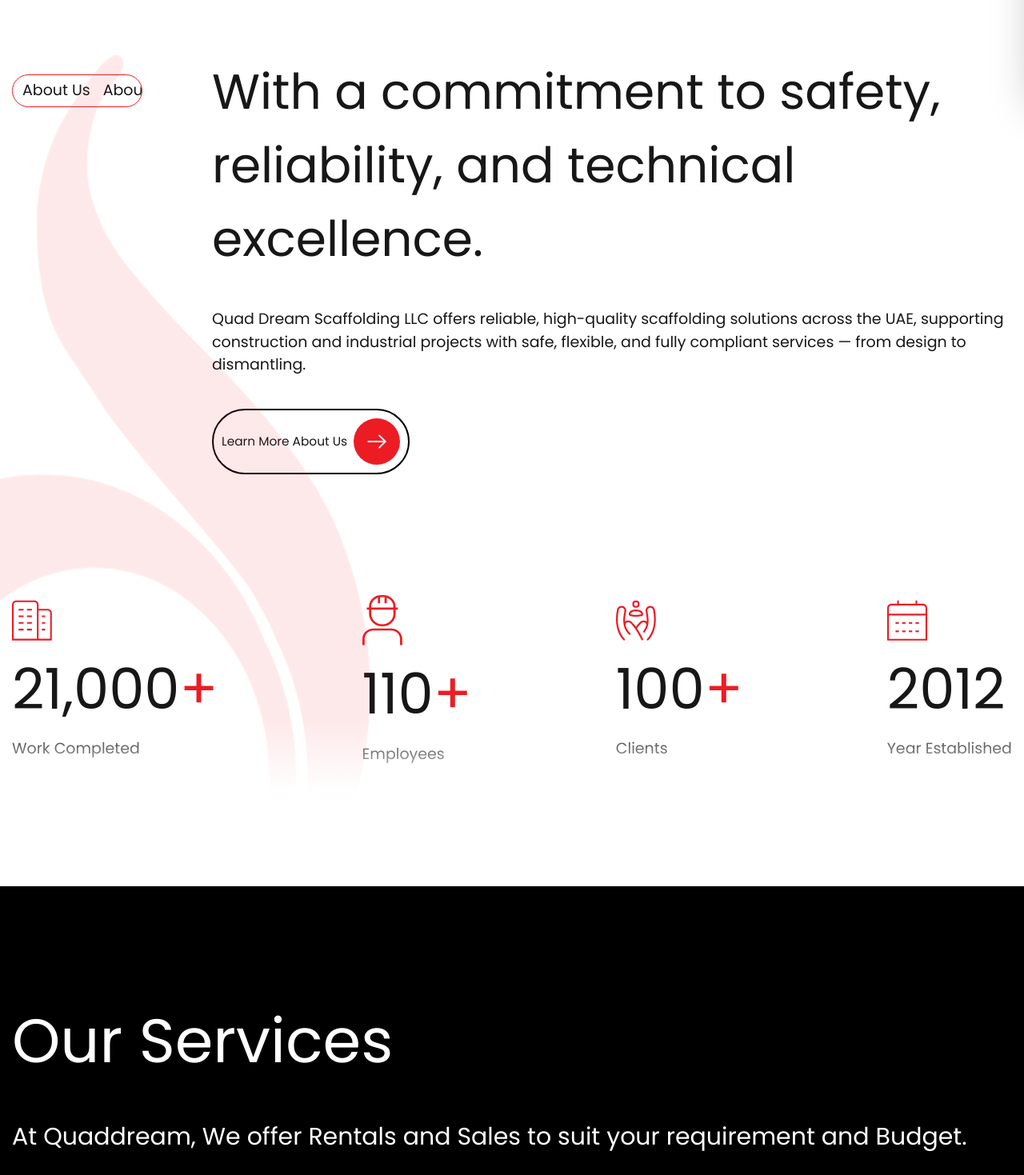
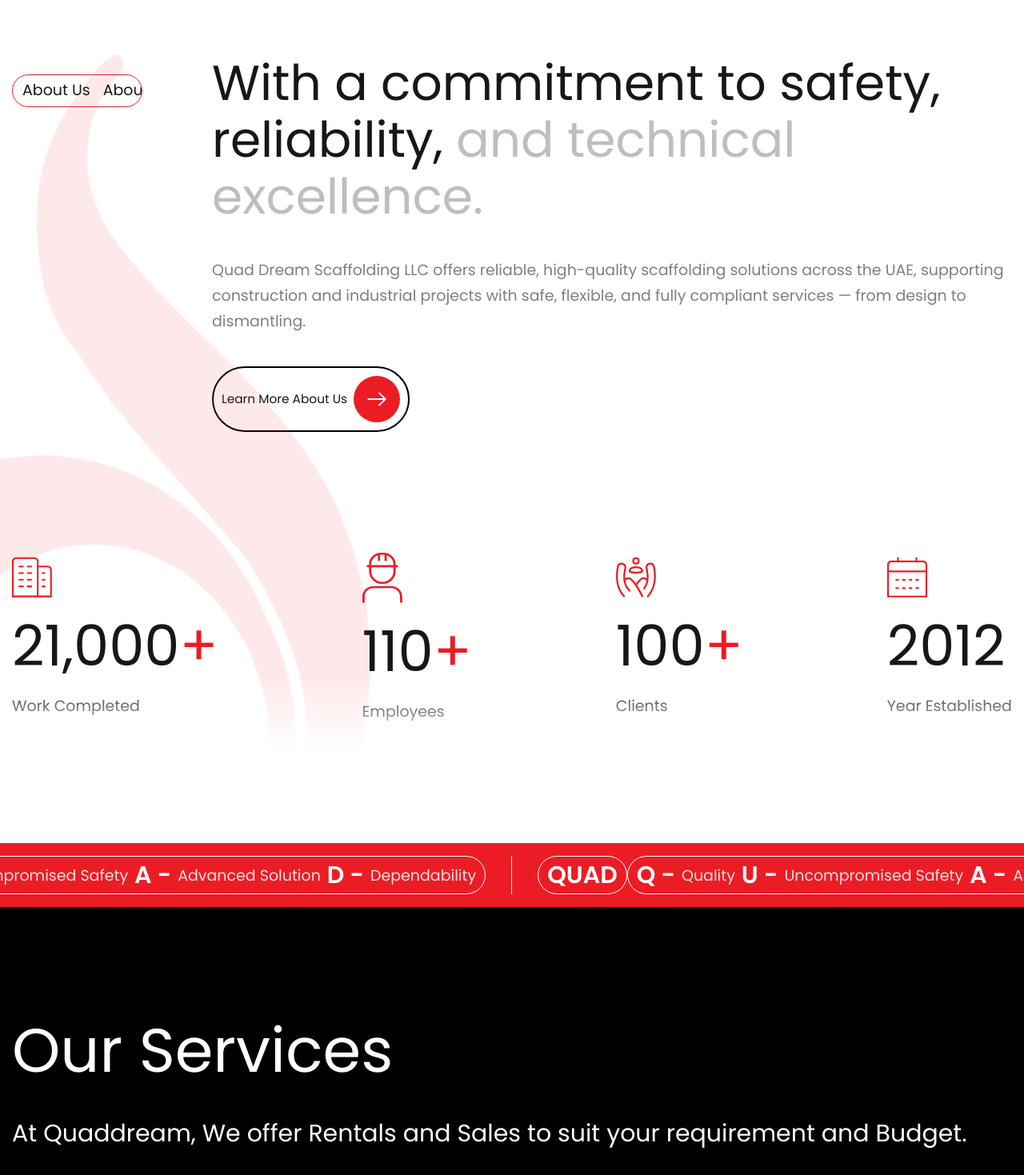
Before and after one commit to quaddream/quaddream, a Next.js app: page / in a window 1280 px wide. Shown: the part 681-2150 px from the top of the page at 80% size. Built offline with nearby package versions, Linux system fonts and the light colour scheme.

Commit message:
home ticker

```diff
--- a/app/(user)/layout.tsx
+++ b/app/(user)/layout.tsx
@@ -31,7 +31,7 @@
       <body
         className={`${poppins.variable} ${inter.variable} antialiased`}
       >
-        <Navbar />
+        {/* <Navbar /> */}
         {children}
         <Footer />
       </body>
--- a/app/components/home/Index.tsx
+++ b/app/components/home/Index.tsx
@@ -2,12 +2,15 @@
 import Banner from './sections/Banner'
 import Commitment from './sections/Commitment'
 import Services from './sections/Services'
+import HomeTicker from './sections/HomeTicker'
 
 const Index = () => {
+
   return (
    <div className='bg-black'>
     <Banner/>
     <Commitment/>
+    <HomeTicker/>
     <Services/>
    </div>
   )
--- a/app/components/home/sections/Commitment.tsx
+++ b/app/components/home/sections/Commitment.tsx
@@ -11,8 +11,8 @@
                     <button className='border border-primary rounded-full py-[5px] px-[12px] text-nowrap cursor-pointer flex items-center gap-2 text-19 w-[163px] overflow-x-hidden'>About Us <div className='bg-black w-[5px] h-[5px] rounded-full'></div> About Us</button>
                 </div>
                 <div className='col-span-4 flex flex-col gap-10'>
-                    <h2 className='text-65'>With a commitment to safety, reliability, and technical excellence.</h2>
-                    <p className='text-19'>Quad Dream Scaffolding LLC offers reliable, high-quality scaffolding solutions across the UAE,
+                      <h2 className='text-65 leading-[1.153846153846154]'>With a commitment to safety, reliability, <span className='text-[#bebebe]'>and technical excellence.</span></h2>
+                    <p className='text-19 text-[#7f7f7f] leading-[1.684210526315789]'>Quad Dream Scaffolding LLC offers reliable, high-quality scaffolding solutions across the UAE,
                         supporting construction and industrial projects with safe, flexible, and fully compliant services —
                         from design to dismantling.
                     </p>
--- /dev/null
+++ b/app/components/home/sections/HomeTicker.tsx
@@ -0,0 +1,62 @@
+'use client';
+
+import { useEffect, useRef } from 'react';
+
+export default function HomeTicker() {
+  const containerRef = useRef<HTMLDivElement | null>(null);
+  const contentRef = useRef<HTMLDivElement | null>(null);
+
+  useEffect(() => {
+    const container = containerRef.current;
+    const content = contentRef.current;
+
+    if (container && content) {
+      const contentWidth = content.offsetWidth;
+
+      // Clone 10 times
+      for (let i = 0; i < 9; i++) {
+        const clone = content.cloneNode(true) as HTMLElement;
+        clone.setAttribute('aria-hidden', 'true');
+        container.appendChild(clone);
+      }
+
+      // Total scroll width based on all clones
+      const totalWidth = contentWidth * 1000;
+      container.style.setProperty('--scroll-width', `${totalWidth}px`);
+
+      // Adjust speed as needed
+      const duration = totalWidth / 60; // tweak speed here
+      container.style.setProperty('--duration', `${duration}s`);
+    }
+  }, []);
+
+  return (
+    <div className="ticker-wrapper overflow-hidden bg-primary text-white py-4 2xl:py-[26px]">
+      <div ref={containerRef} className="ticker-inner flex gap-8 w-max animate-scroll whitespace-nowrap">
+        <div ref={contentRef} className="flex pr-8 border-r-[0.5px] border-white">
+          <div className="border-[0.5px] border-white rounded-3xl px-[11px] py-[3px]"><span className='text-30 leading-[1.333333333333333] font-semibold'>QUAD</span></div>
+          <div className="border-[0.5px] border-white rounded-3xl px-[11px] py-[3px] flex gap-2">
+           <div className='flex items-center gap-2'>
+              <span className='text-30 leading-[1.333333333333333] font-semibold'>Q - </span>
+              <span className='text-19 font-normal leading-[1.333333333333333] text-white/87'>Quality</span>
+           </div>
+           <div className='flex items-center gap-2'>
+              <span className='text-30 leading-[1.333333333333333] font-semibold'>U - </span>
+              <span className='text-19 font-normal leading-[1.333333333333333] text-white/87'>Uncompromised Safety</span>
+           </div>
+           <div className='flex items-center gap-2'>
+              <span className='text-30 leading-[1.333333333333333] font-semibold'>A - </span>
+              <span className='text-19 font-normal leading-[1.333333333333333] text-white/87'>Advanced Solution</span>
+           </div>
+           <div className='flex items-center gap-2'>
+              <span className='text-30 leading-[1.333333333333333] font-semibold'>D - </span>
+              <span className='text-19 font-normal leading-[1.333333333333333] text-white/87'> Dependability</span>
+           </div>
+
+            </div>
+
+        </div>
+      </div>
+    </div>
+  );
+}
--- a/app/components/home/sections/Services.tsx
+++ b/app/components/home/sections/Services.tsx
@@ -8,9 +8,9 @@
             <div className='container'>
                 <div className='grid grid-cols-1 2xl:grid-cols-[auto_866.89px] 2xl:gap-[97.23px] text-white'>
                     <div className='flex flex-col gap-[40px]'>
-                        <h2 className='text-80'>Our Services</h2>
-                        <h4 className='text-30'>At Quaddream, We offer Rentals and Sales to suit your requirement and Budget.</h4>
-                        <p className='text-19'>Quaddream is committed to your project’s success and budget. With flexible rental and sales
+                        <h2 className='text-80 leading-[1.125]'>Our Services</h2>
+                        <h4 className='text-30 leading-[1.333333333333333]'>At Quaddream, We offer Rentals and Sales to suit your requirement and Budget.</h4>
+                        <p className='text-19 leading-[1.684210526315789] text-[#bcbcbc]'>Quaddream is committed to your project’s success and budget. With flexible rental and sales
                             options for high-quality materials, we ensure smooth execution—whether you need temporary equipment
                             or a permanent solution. Partner with us for reliable results within your financial goals.
                         </p>
@@ -21,11 +21,11 @@
                                 <div className='absolute top-0 left-0 h-full w-full overflow-hidden'>
                                     <Image src="/assets/home/service-1.jpg" alt="Services" width={500} height={300} className='h-full w-full' />
                                 </div>
-                                <div className='absolute top-0 left-0 h-full w-full bg-gradient-to-b from-transparent to-black/50 group-hover:to-primary transition-all duration-300 to-100% z-20'></div>
+                                <div className='absolute top-0 left-0 h-full w-full bg-gradient-to-b from-transparent to-black/50 group-hover:to-primary/75 transition-all duration-300 to-100% z-20'></div>
                                 <div className='relative z-20 w-[53px] h-[53px] flex items-center justify-center bg-primary rounded-full opacity-0 group-hover:opacity-100 transition-all duration-300'>
                                     <svg width="12" height="12" viewBox="0 0 12 12" fill="none" xmlns="http://www.w3.org/2000/svg" >
-                                        <path d="M10.8472 1.14795L0.820141 11.175" stroke="white" stroke-width="1.07432" stroke-miterlimit="10" stroke-linecap="round" stroke-linejoin="round" />
-                                        <path d="M10.8472 8.50349V1.14795H3.49163" stroke="white" stroke-width="1.07432" stroke-miterlimit="10" stroke-linecap="round" stroke-linejoin="round" />
+                                        <path d="M10.8472 1.14795L0.820141 11.175" stroke="white" strokeWidth="1.07432" strokeMiterlimit="10" strokeLinecap="round" strokeLinejoin="round" />
+                                        <path d="M10.8472 8.50349V1.14795H3.49163" stroke="white" strokeWidth="1.07432" strokeMiterlimit="10" strokeLinecap="round" strokeLinejoin="round" />
                                     </svg>
                                 </div>
                                 <div className='relative z-30 mt-auto'>
@@ -33,8 +33,8 @@
                                     <Link href="/" className="flex items-center gap-2 group cursor-pointer">
                                         <span>Explore</span> <svg width="19" height="15" viewBox="0 0 19 15" fill="none" xmlns="http://www.w3.org/2000/svg"
                                         className='group-hover:translate-x-2 transition-all duration-300'>
-                                            <path d="M11.8843 1.2334L17.9543 7.3034L11.8843 13.3734" stroke="white" stroke-width="1.5" stroke-miterlimit="10" stroke-linecap="round" stroke-linejoin="round" className='group-hover:stroke-primary transition-all duration-300' />
-                                            <path d="M0.954102 7.30322H17.7841" stroke="white" stroke-width="1.5" stroke-miterlimit="10" stroke-linecap="round" stroke-linejoin="round" className='group-hover:stroke-primary transition-all duration-300' />
+                                            <path d="M11.8843 1.2334L17.9543 7.3034L11.8843 13.3734" stroke="white" strokeWidth="1.5" strokeMiterlimit="10" strokeLinecap="round" strokeLinejoin="round" className='group-hover:stroke-primary transition-all duration-300' />
+                                            <path d="M0.954102 7.30322H17.7841" stroke="white" strokeWidth="1.5" strokeMiterlimit="10" strokeLinecap="round" strokeLinejoin="round" className='group-hover:stroke-primary transition-all duration-300' />
                                         </svg>
                                     </Link>
                                 </div>
@@ -43,11 +43,11 @@
                                 <div className='absolute top-0 left-0 h-full w-full overflow-hidden'>
                                     <Image src="/assets/home/service-2.jpg" alt="Services" width={500} height={500} className='h-full w-full' />
                                 </div>
-                                <div className='absolute top-0 left-0 h-full w-full bg-gradient-to-b from-transparent to-black/50 to-100%  z-20'></div>
+                                <div className='absolute top-0 left-0 h-full w-full bg-gradient-to-b from-transparent to-black/50 to-100% group-hover:to-primary/75 transition-all duration-300 z-20'></div>
                                 <div className='relative z-20 w-[53px] h-[53px] flex items-center justify-center bg-primary rounded-full opacity-0 group-hover:opacity-100 transition-all duration-300'>
                                     <svg width="12" height="12" viewBox="0 0 12 12" fill="none" xmlns="http://www.w3.org/2000/svg">
-                                        <path d="M10.8472 1.14795L0.820141 11.175" stroke="white" stroke-width="1.07432" stroke-miterlimit="10" stroke-linecap="round" stroke-linejoin="round" />
-                                        <path d="M10.8472 8.50349V1.14795H3.49163" stroke="white" stroke-width="1.07432" stroke-miterlimit="10" stroke-linecap="round" stroke-linejoin="round" />
+                                        <path d="M10.8472 1.14795L0.820141 11.175" stroke="white" strokeWidth="1.07432" strokeMiterlimit="10" strokeLinecap="round" strokeLinejoin="round" />
+                                        <path d="M10.8472 8.50349V1.14795H3.49163" stroke="white" strokeWidth="1.07432" strokeMiterlimit="10" strokeLinecap="round" strokeLinejoin="round" />
                                     </svg>
                                 </div>
                                 <div className='relative z-30 mt-auto'>
@@ -55,8 +55,8 @@
                                     <Link href="/" className="flex items-center gap-2 group cursor-pointer" >
                                         <span>Explore</span> <svg width="19" height="15" viewBox="0 0 19 15" fill="none" xmlns="http://www.w3.org/2000/svg"
                                         className='group-hover:translate-x-2 transition-all duration-300'>
-                                            <path d="M11.8843 1.2334L17.9543 7.3034L11.8843 13.3734" stroke="white" stroke-width="1.5" stroke-miterlimit="10" stroke-linecap="round" stroke-linejoin="round" className='group-hover:stroke-primary transition-all duration-300' />
-                                            <path d="M0.954102 7.30322H17.7841" stroke="white" stroke-width="1.5" stroke-miterlimit="10" stroke-linecap="round" stroke-linejoin="round" className='group-hover:stroke-primary transition-all duration-300' />
+                                            <path d="M11.8843 1.2334L17.9543 7.3034L11.8843 13.3734" stroke="white" strokeWidth="1.5" strokeMiterlimit="10" strokeLinecap="round" strokeLinejoin="round" className='group-hover:stroke-primary transition-all duration-300' />
+                                            <path d="M0.954102 7.30322H17.7841" stroke="white" strokeWidth="1.5" strokeMiterlimit="10" strokeLinecap="round" strokeLinejoin="round" className='group-hover:stroke-primary transition-all duration-300' />
                                         </svg>
                                     </Link>
                                 </div>
@@ -66,11 +66,11 @@
                                 <div className='absolute top-0 left-0 h-full w-full overflow-hidden'>
                                     <Image src="/assets/home/service-3.jpg" alt="Services" width={500} height={500} className='h-full w-full' />
                                 </div>
-                                <div className='absolute top-0 left-0 h-full w-full bg-gradient-to-b from-transparent to-black/50 to-100% z-20'></div>
+                                <div className='absolute top-0 left-0 h-full w-full bg-gradient-to-b from-transparent to-black/50 to-100% group-hover:to-primary/75 transition-all duration-300 z-20'></div>
                                 <div className='relative z-20 w-[53px] h-[53px] flex items-center justify-center bg-primary rounded-full opacity-0 group-hover:opacity-100 transition-all duration-300'>
                                     <svg width="12" height="12" viewBox="0 0 12 12" fill="none" xmlns="http://www.w3.org/2000/svg">
-                                        <path d="M10.8472 1.14795L0.820141 11.175" stroke="white" stroke-width="1.07432" stroke-miterlimit="10" stroke-linecap="round" stroke-linejoin="round" />
-                                        <path d="M10.8472 8.50349V1.14795H3.49163" stroke="white" stroke-width="1.07432" stroke-miterlimit="10" stroke-linecap="round" stroke-linejoin="round" />
+                                        <path d="M10.8472 1.14795L0.820141 11.175" stroke="white" strokeWidth="1.07432" strokeMiterlimit="10" strokeLinecap="round" strokeLinejoin="round" />
+                                        <path d="M10.8472 8.50349V1.14795H3.49163" stroke="white" strokeWidth="1.07432" strokeMiterlimit="10" strokeLinecap="round" strokeLinejoin="round" />
                                     </svg>
                                 </div>
                                 <div className='relative z-30 mt-auto'>
@@ -79,8 +79,8 @@
                                         <span>Explore</span>
                                         <svg width="19" height="15" viewBox="0 0 19 15" fill="none" xmlns="http://www.w3.org/2000/svg"
                                         className='group-hover:translate-x-2 transition-all duration-300'>
-                                            <path d="M11.8843 1.2334L17.9543 7.3034L11.8843 13.3734" stroke="white" stroke-width="1.5" stroke-miterlimit="10" stroke-linecap="round" stroke-linejoin="round" className='group-hover:stroke-primary transition-all duration-300' />
-                                            <path d="M0.954102 7.30322H17.7841" stroke="white" stroke-width="1.5" stroke-miterlimit="10" stroke-linecap="round" stroke-linejoin="round" className='group-hover:stroke-primary transition-all duration-300' />
+                                            <path d="M11.8843 1.2334L17.9543 7.3034L11.8843 13.3734" stroke="white" strokeWidth="1.5" strokeMiterlimit="10" strokeLinecap="round" strokeLinejoin="round" className='group-hover:stroke-primary transition-all duration-300' />
+                                            <path d="M0.954102 7.30322H17.7841" stroke="white" strokeWidth="1.5" strokeMiterlimit="10" strokeLinecap="round" strokeLinejoin="round" className='group-hover:stroke-primary transition-all duration-300' />
                                         </svg>
                                     </Link>
                                 </div>
@@ -89,11 +89,11 @@
                                 <div className='absolute top-0 left-0 h-full w-full overflow-hidden'>
                                     <Image src="/assets/home/service-4.jpg" alt="Services" width={500} height={500} className='h-full w-full' />
                                 </div>
-                                <div className='absolute top-0 left-0 h-full w-full bg-gradient-to-b from-transparent to-black/50 to-100% z-20'></div>
+                                <div className='absolute top-0 left-0 h-full w-full bg-gradient-to-b from-transparent to-black/50 to-100% group-hover:to-primary/75 transition-all duration-300 z-20'></div>
                                 <div className='relative z-20 w-[53px] h-[53px] flex items-center justify-center bg-primary rounded-full opacity-0 group-hover:opacity-100 transition-all duration-300'>
                                     <svg width="12" height="12" viewBox="0 0 12 12" fill="none" xmlns="http://www.w3.org/2000/svg">
-                                        <path d="M10.8472 1.14795L0.820141 11.175" stroke="white" stroke-width="1.07432" stroke-miterlimit="10" stroke-linecap="round" stroke-linejoin="round" />
-                                        <path d="M10.8472 8.50349V1.14795H3.49163" stroke="white" stroke-width="1.07432" stroke-miterlimit="10" stroke-linecap="round" stroke-linejoin="round"  />
+                                        <path d="M10.8472 1.14795L0.820141 11.175" stroke="white" strokeWidth="1.07432" strokeMiterlimit="10" strokeLinecap="round" strokeLinejoin="round" />
+                                        <path d="M10.8472 8.50349V1.14795H3.49163" stroke="white" strokeWidth="1.07432" strokeMiterlimit="10" strokeLinecap="round" strokeLinejoin="round" />
                                     </svg>
                                 </div>
                                 <div className='relative z-30 mt-auto'>
@@ -101,8 +101,8 @@
                                     <Link href="/" className="flex items-center gap-2 group cursor-pointer">
                                         <span>Explore</span> <svg width="19" height="15" viewBox="0 0 19 15" fill="none" xmlns="http://www.w3.org/2000/svg"
                                         className='group-hover:translate-x-2 transition-all duration-300'>
-                                            <path d="M11.8843 1.2334L17.9543 7.3034L11.8843 13.3734" stroke="white" stroke-width="1.5" stroke-miterlimit="10" stroke-linecap="round" stroke-linejoin="round" className='group-hover:stroke-primary transition-all duration-300' />
-                                            <path d="M0.954102 7.30322H17.7841" stroke="white" stroke-width="1.5" stroke-miterlimit="10" stroke-linecap="round" stroke-linejoin="round" className='group-hover:stroke-primary transition-all duration-300' />
+                                            <path d="M11.8843 1.2334L17.9543 7.3034L11.8843 13.3734" stroke="white" strokeWidth="1.5" strokeMiterlimit="10" strokeLinecap="round" strokeLinejoin="round" className='group-hover:stroke-primary transition-all duration-300' />
+                                            <path d="M0.954102 7.30322H17.7841" stroke="white" strokeWidth="1.5" strokeMiterlimit="10" strokeLinecap="round" strokeLinejoin="round" className='group-hover:stroke-primary transition-all duration-300' />
                                         </svg>
                                     </Link>
                                 </div>
--- a/app/globals.css
+++ b/app/globals.css
@@ -60,3 +60,33 @@
 .font-inter {
   font-family: 'Inter', sans-serif;
 }
+
+@keyframes marquee {
+  0% {
+    transform: translateX(100%);
+  }
+
+  100% {
+    transform: translateX(-100%);
+  }
+}
+
+.animate-marquee {
+  display: inline-block;
+  white-space: nowrap;
+  animation: marquee 20s linear infinite;
+}
+
+@keyframes scroll {
+  0% {
+    transform: translateX(0%);
+  }
+
+  100% {
+    transform: translateX(calc(-1 * var(--scroll-width)));
+  }
+}
+
+.animate-scroll {
+  animation: scroll var(--duration) linear infinite;
+}
```
